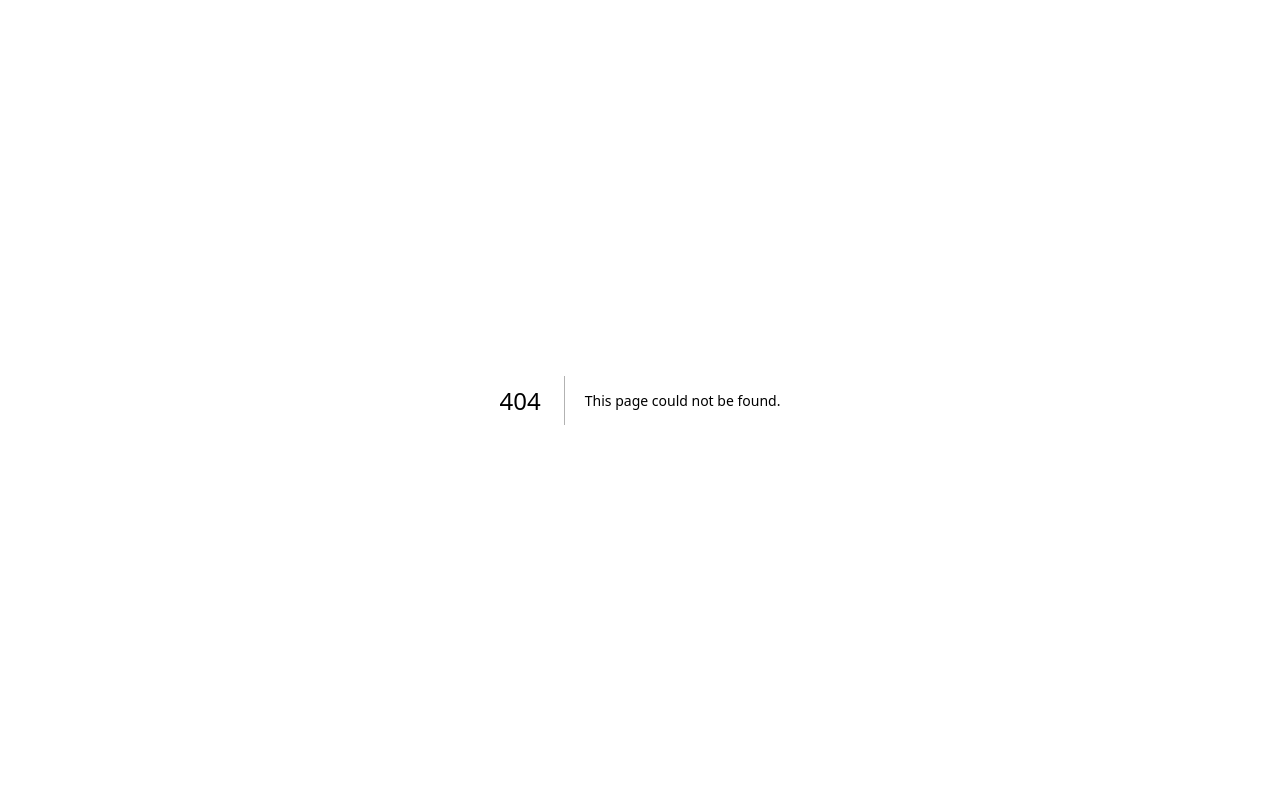
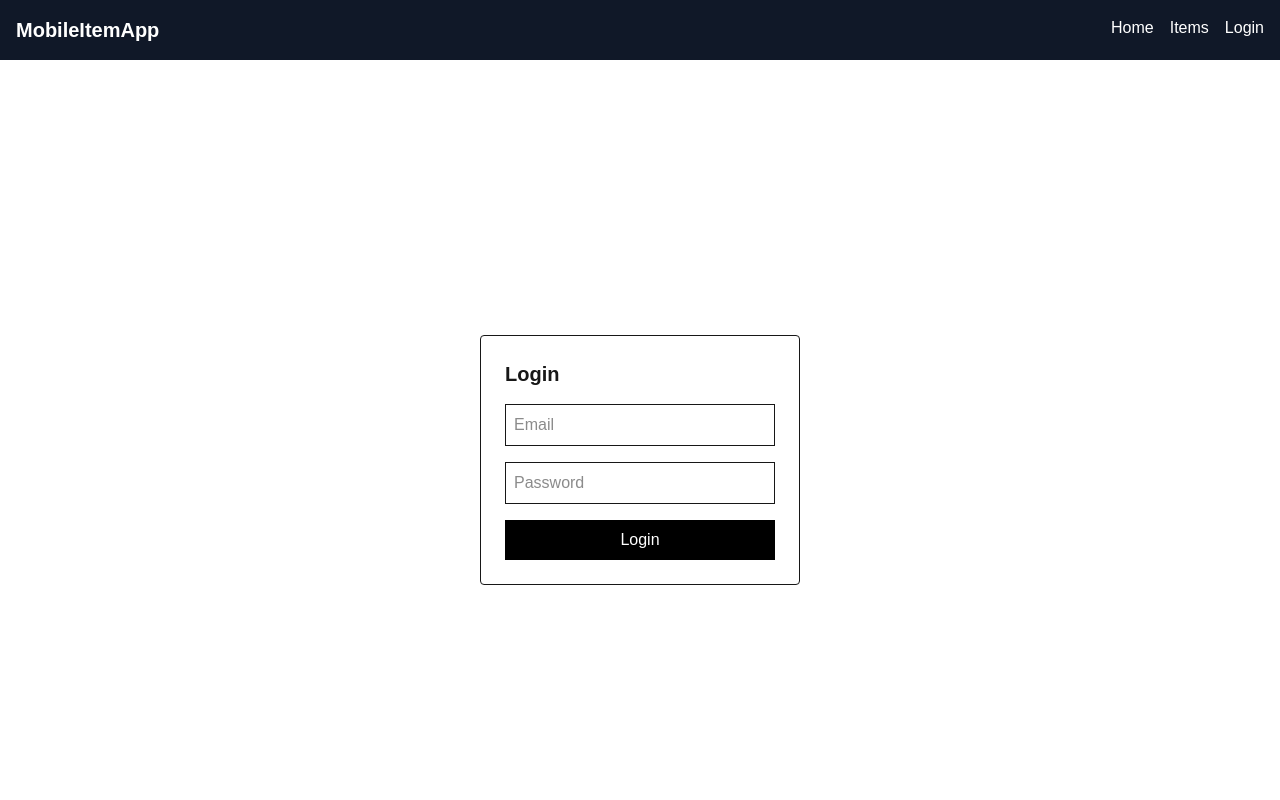
Before and after one commit to badsha103868/mobile-item-app-next-js, a Next.js app: page /login in a window 1280 px wide. Before the commit this address had no page. Shown: the top 800 px of the page. Built offline with nearby package versions, Linux system fonts and the light colour scheme.

Commit message:
added project setup and mock logiin and save data to cookie

```diff
--- /dev/null
+++ b/src/app/items/page.jsx
@@ -0,0 +1,11 @@
+import React from 'react';
+
+const Items = () => {
+  return (
+    <div>
+      This is items page
+    </div>
+  );
+};
+
+export default Items;
--- a/src/app/layout.js
+++ /dev/null
@@ -1,29 +0,0 @@
-import { Geist, Geist_Mono } from "next/font/google";
-import "./globals.css";
-
-const geistSans = Geist({
-  variable: "--font-geist-sans",
-  subsets: ["latin"],
-});
-
-const geistMono = Geist_Mono({
-  variable: "--font-geist-mono",
-  subsets: ["latin"],
-});
-
-export const metadata = {
-  title: "Create Next App",
-  description: "Generated by create next app",
-};
-
-export default function RootLayout({ children }) {
-  return (
-    <html lang="en">
-      <body
-        className={`${geistSans.variable} ${geistMono.variable} antialiased`}
-      >
-        {children}
-      </body>
-    </html>
-  );
-}
--- /dev/null
+++ b/src/app/layout.jsx
@@ -0,0 +1,21 @@
+import Navbar from "@/components/Navbar";
+import "./globals.css";
+
+import Footer from "@/components/Footer";
+
+export const metadata = {
+  title: "Mobile item App",
+  description: "Next.js + Express App",
+};
+
+export default function RootLayout({ children }) {
+  return (
+    <html lang="en">
+      <body>
+        <Navbar />
+        {children}
+        <Footer />
+      </body>
+    </html>
+  );
+}
--- /dev/null
+++ b/src/app/login/page.jsx
@@ -0,0 +1,12 @@
+import LoginForm from '@/components/Form/LoginForm';
+import React from 'react';
+
+const Login = () => {
+  return (
+    <div>
+      <LoginForm></LoginForm>
+    </div>
+  );
+};
+
+export default Login;
--- a/src/app/page.js
+++ /dev/null
@@ -1,65 +0,0 @@
-import Image from "next/image";
-
-export default function Home() {
-  return (
-    <div className="flex min-h-screen items-center justify-center bg-zinc-50 font-sans dark:bg-black">
-      <main className="flex min-h-screen w-full max-w-3xl flex-col items-center justify-between py-32 px-16 bg-white dark:bg-black sm:items-start">
-        <Image
-          className="dark:invert"
-          src="/next.svg"
-          alt="Next.js logo"
-          width={100}
-          height={20}
-          priority
-        />
-        <div className="flex flex-col items-center gap-6 text-center sm:items-start sm:text-left">
-          <h1 className="max-w-xs text-3xl font-semibold leading-10 tracking-tight text-black dark:text-zinc-50">
-            To get started, edit the page.js file.
-          </h1>
-          <p className="max-w-md text-lg leading-8 text-zinc-600 dark:text-zinc-400">
-            Looking for a starting point or more instructions? Head over to{" "}
-            <a
-              href="https://vercel.com/templates?framework=next.js&utm_source=create-next-app&utm_medium=appdir-template-tw&utm_campaign=create-next-app"
-              className="font-medium text-zinc-950 dark:text-zinc-50"
-            >
-              Templates
-            </a>{" "}
-            or the{" "}
-            <a
-              href="https://nextjs.org/learn?utm_source=create-next-app&utm_medium=appdir-template-tw&utm_campaign=create-next-app"
-              className="font-medium text-zinc-950 dark:text-zinc-50"
-            >
-              Learning
-            </a>{" "}
-            center.
-          </p>
-        </div>
-        <div className="flex flex-col gap-4 text-base font-medium sm:flex-row">
-          <a
-            className="flex h-12 w-full items-center justify-center gap-2 rounded-full bg-foreground px-5 text-background transition-colors hover:bg-[#383838] dark:hover:bg-[#ccc] md:w-[158px]"
-            href="https://vercel.com/new?utm_source=create-next-app&utm_medium=appdir-template-tw&utm_campaign=create-next-app"
-            target="_blank"
-            rel="noopener noreferrer"
-          >
-            <Image
-              className="dark:invert"
-              src="/vercel.svg"
-              alt="Vercel logomark"
-              width={16}
-              height={16}
-            />
-            Deploy Now
-          </a>
-          <a
-            className="flex h-12 w-full items-center justify-center rounded-full border border-solid border-black/[.08] px-5 transition-colors hover:border-transparent hover:bg-black/[.04] dark:border-white/[.145] dark:hover:bg-[#1a1a1a] md:w-[158px]"
-            href="https://nextjs.org/docs?utm_source=create-next-app&utm_medium=appdir-template-tw&utm_campaign=create-next-app"
-            target="_blank"
-            rel="noopener noreferrer"
-          >
-            Documentation
-          </a>
-        </div>
-      </main>
-    </div>
-  );
-}
--- /dev/null
+++ b/src/app/page.jsx
@@ -0,0 +1,15 @@
+import React from 'react';
+
+const page = () => {
+  return (
+    <div>
+      <main className="p-6 space-y-20">
+        <section className="h-60 bg-gray-200 flex items-center justify-center">
+         <h1 className="text-4xl font-bold">Hero Section</h1>
+        </section>
+      </main>
+    </div>
+  );
+};
+
+export default page;
--- /dev/null
+++ b/src/components/Footer.jsx
@@ -0,0 +1,7 @@
+export default function Footer() {
+  return (
+    <footer className="text-center p-4 bg-gray-100 mt-10">
+      © 2026 Mobile Item App. All rights reserved.
+    </footer>
+  );
+}
--- /dev/null
+++ b/src/components/Form/LoginForm.jsx
@@ -0,0 +1,51 @@
+"use client"
+
+import { useRouter } from 'next/navigation';
+import React, { useState } from 'react';
+
+const LoginForm = () => {
+  const router = useRouter();
+  const [email, setEmail] = useState("");
+  const [password, setPassword] = useState("");
+  // handle login
+  const handleLogin =(e)=>{
+    e.preventDefault()
+
+    // mock login and save data to cookie
+    if(email === "badshagolder5@gmail.com" && password === "Badsha1"){
+      document.cookie="auth=true; path=/";
+      router.push("/items")
+    }
+    else{
+      alert("Invalid Credentials")
+    }
+  }
+
+  return (
+     <div className="flex justify-center items-center h-screen">
+      <form
+        onSubmit={handleLogin}
+        className="p-6 border rounded w-80 space-y-4"
+      >
+        <h2 className="text-xl font-bold">Login</h2>
+        <input
+          type="email"
+          placeholder="Email"
+          className="border w-full p-2"
+          onChange={(e) => setEmail(e.target.value)}
+        />
+        <input
+          type="password"
+          placeholder="Password"
+          className="border w-full p-2"
+          onChange={(e) => setPassword(e.target.value)}
+        />
+        <button className="bg-black text-white w-full p-2">
+          Login
+        </button>
+      </form>
+    </div>
+  );
+};
+
+export default LoginForm;
--- /dev/null
+++ b/src/components/Navbar.jsx
@@ -0,0 +1,17 @@
+import Link from 'next/link';
+import React from 'react';
+
+const Navbar = () => {
+  return (
+       <nav className="flex justify-between p-4 bg-gray-900 text-white">
+      <h1 className="text-xl font-bold">MobileItemApp</h1>
+      <div className="space-x-4">
+        <Link href="/">Home</Link>
+        <Link href="/items">Items</Link>
+        <Link href="/login">Login</Link>
+      </div>
+    </nav>
+  );
+};
+
+export default Navbar;
```
